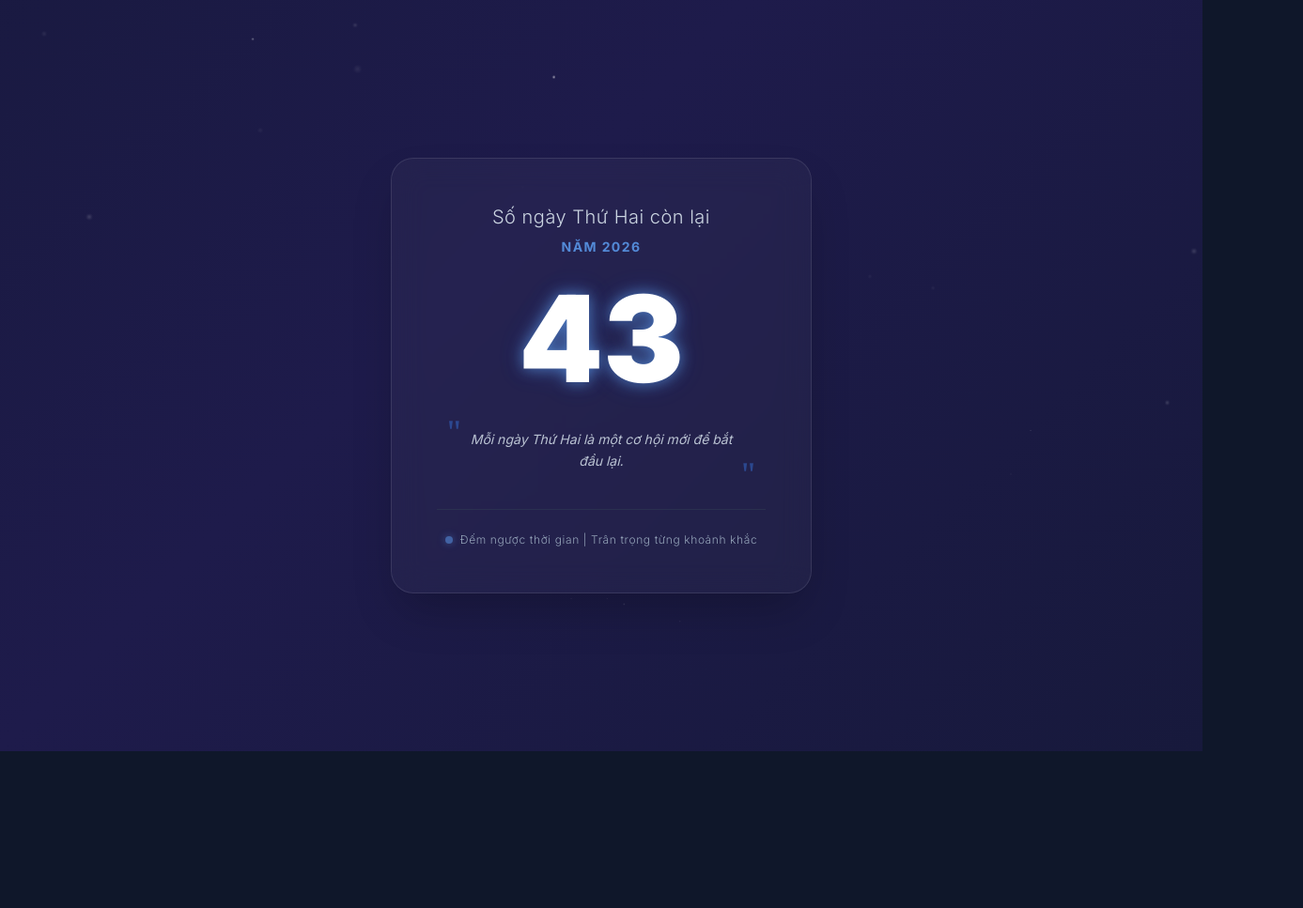
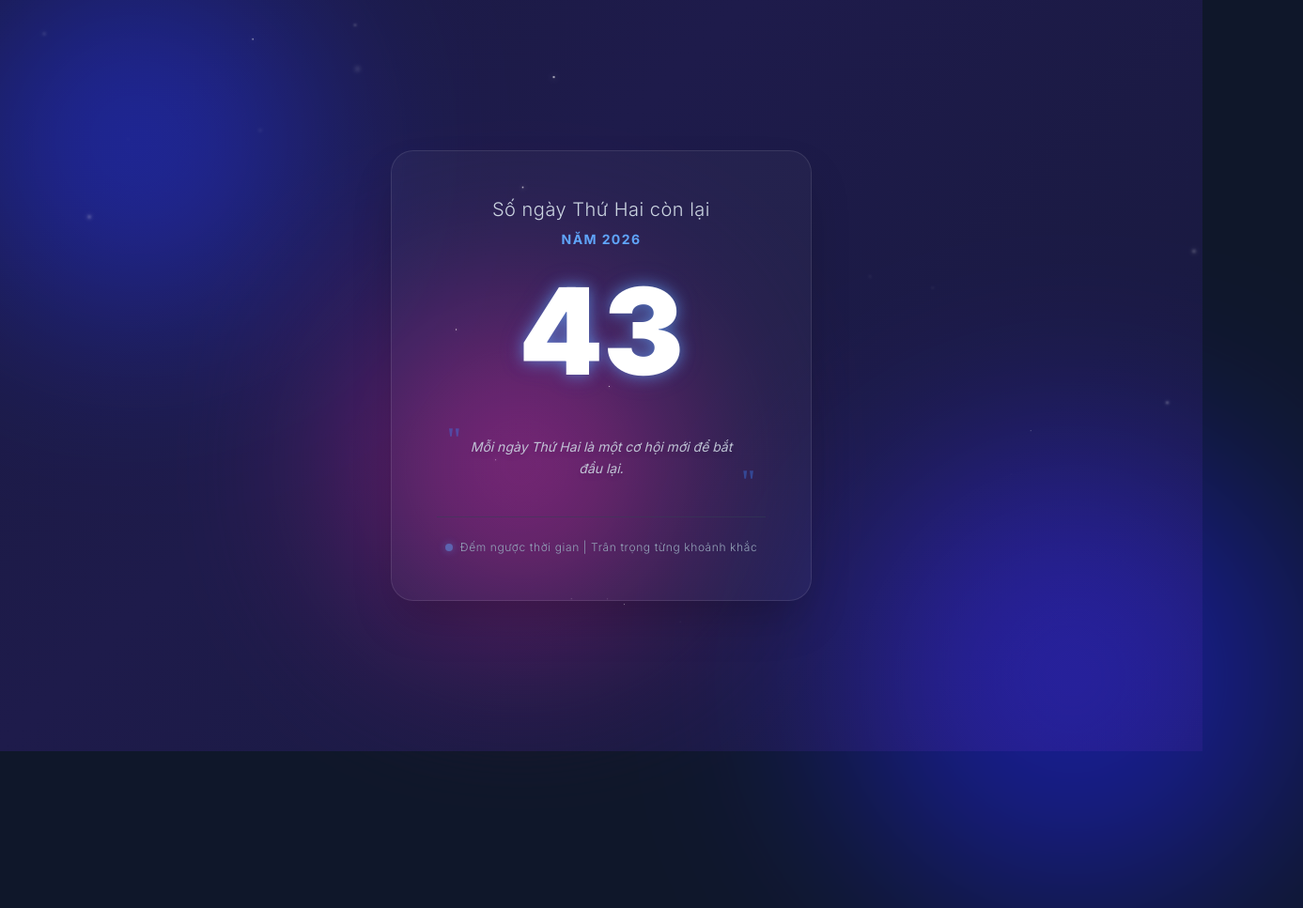
Before and after one commit to NDK2002/The-Last-Mondays, a plain HTML site: page index.html in a window 1280 px wide. Shown: the whole page at 94% size, 1387 px wide, since content can reach past the window. Before the commit the page ends 800 px from the top, so only its background shows below. Drawn offline with nearby package versions, Linux system fonts and the light colour scheme.

Commit message:
ui: enhance visual experience with glassmorphism and animations

```diff
--- a/index.html
+++ b/index.html
@@ -12,26 +12,41 @@
 
 <body class="flex items-center justify-center min-h-screen relative bg-slate-900 text-white">
 
+    <!-- Ambient glowing orbs -->
+    <div class="orb orb-1"></div>
+    <div class="orb orb-2"></div>
+    <div class="orb orb-3"></div>
+
     <div id="particles"></div>
 
-    <div class="glass p-12 rounded-3xl shadow-2xl text-center max-w-md w-full relative z-10 mx-4">
-        <h1 class="text-xl font-light text-slate-300 mb-2 tracking-wide">Số ngày Thứ Hai còn lại</h1>
-        <div id="year-label" class="text-sm font-bold text-blue-400 uppercase tracking-widest mb-6 opacity-80">...</div>
+    <div class="glass-wrapper w-full max-w-md mx-4 relative z-10 flex justify-center">
+        <div class="glass p-12 rounded-3xl shadow-2xl text-center w-full relative preserve-3d">
+            <h1 class="stagger-1 text-xl font-light text-slate-300 mb-2 tracking-wide" style="--z-depth: 20px;">Số ngày
+                Thứ Hai còn lại</h1>
+            <div id="year-label"
+                class="stagger-2 text-sm font-bold text-blue-400 uppercase tracking-widest mb-6 opacity-80"
+                style="--z-depth: 25px;">...</div>
 
-        <div id="monday-count" class="text-9xl font-black text-white mb-8 number-glow">00</div>
+            <div class="stagger-3 pb-4" style="--z-depth: 60px;">
+                <div id="monday-count" class="text-9xl font-black text-white mb-4 number-glow">00</div>
+            </div>
 
-        <div class="relative max-w-[280px] mx-auto mb-2">
-            <span class="text-4xl text-blue-500 opacity-40 absolute -top-4 -left-6 font-serif">"</span>
-            <p class="text-slate-300 italic text-sm opacity-90 leading-relaxed relative z-10">
-                Mỗi ngày Thứ Hai là một cơ hội mới để bắt đầu lại.
-            </p>
-            <span class="text-4xl text-blue-500 opacity-40 absolute -bottom-6 -right-6 font-serif">"</span>
-        </div>
+            <div class="stagger-4 relative max-w-[280px] mx-auto mb-2 mt-4" style="--z-depth: 35px;">
+                <span class="text-4xl text-blue-500 opacity-40 absolute -top-4 -left-6 font-serif"
+                    style="transform: translateZ(15px); display: inline-block;">"</span>
+                <p class="text-slate-300 italic text-sm opacity-90 leading-relaxed relative z-10 drop-shadow-lg">
+                    Mỗi ngày Thứ Hai là một cơ hội mới để bắt đầu lại.
+                </p>
+                <span class="text-4xl text-blue-500 opacity-40 absolute -bottom-6 -right-6 font-serif"
+                    style="transform: translateZ(15px); display: inline-block;">"</span>
+            </div>
 
-        <div
-            class="mt-10 pt-6 border-t border-slate-700/50 text-xs text-slate-400 tracking-wider font-light flex items-center justify-center gap-2">
-            <span class="w-2 h-2 rounded-full bg-blue-400 animate-pulse shadow-[0_0_8px_rgba(96,165,250,0.8)]"></span>
-            Đếm ngược thời gian | Trân trọng từng khoảnh khắc
+            <div class="stagger-5 mt-10 pt-6 border-t border-slate-700/50 text-xs text-slate-400 tracking-wider font-light flex items-center justify-center gap-2"
+                style="--z-depth: 20px;">
+                <span
+                    class="w-2 h-2 rounded-full bg-blue-400 animate-pulse shadow-[0_0_8px_rgba(96,165,250,0.8)]"></span>
+                Đếm ngược thời gian | Trân trọng từng khoảnh khắc
+            </div>
         </div>
     </div>
 
--- a/script.js
+++ b/script.js
@@ -73,7 +73,38 @@ document.addEventListener('DOMContentLoaded', () => {
     // Start counter animation after a small delay corresponding to the fade-in of the card
     setTimeout(() => {
         animateValue(countElement, 0, data.count, 2500);
-    }, 400);
+    }, 600); // Increased slightly for the new staggered animations
 
     createParticles();
+    initTiltEffect();
 });
+
+function initTiltEffect() {
+    const card = document.querySelector('.glass');
+    let rafId = null;
+
+    document.addEventListener('mousemove', (e) => {
+        if (!card) return;
+        if (window.innerWidth < 768) return; // Disable on small screens layout
+
+        const xAxis = (window.innerWidth / 2 - e.pageX) / 25;
+        const yAxis = (window.innerHeight / 2 - e.pageY) / 25;
+
+        if (rafId) cancelAnimationFrame(rafId);
+        rafId = requestAnimationFrame(() => {
+            // Apply 3D tilt
+            card.style.transform = `rotateY(${xAxis}deg) rotateX(${yAxis}deg)`;
+        });
+    });
+
+    document.addEventListener('mouseleave', () => {
+        if (!card) return;
+        if (rafId) cancelAnimationFrame(rafId);
+        card.style.transition = 'transform 0.5s cubic-bezier(0.175, 0.885, 0.32, 1.275)';
+        card.style.transform = `rotateY(0deg) rotateX(0deg)`;
+
+        setTimeout(() => {
+            card.style.transition = 'transform 0.1s cubic-bezier(0.25, 0.46, 0.45, 0.94)';
+        }, 500);
+    });
+}
--- a/styles.css
+++ b/styles.css
@@ -46,21 +46,24 @@ body {
     }
 }
 
+.glass-wrapper {
+    animation: float 6s ease-in-out infinite, fadeUp 1s ease-out forwards;
+    perspective: 1000px;
+}
+
 .glass {
     background: rgba(255, 255, 255, 0.03);
     backdrop-filter: blur(16px);
     -webkit-backdrop-filter: blur(16px);
     border: 1px solid rgba(255, 255, 255, 0.1);
-    box-shadow: 0 4px 30px rgba(0, 0, 0, 0.1);
-    transition: transform 0.4s cubic-bezier(0.175, 0.885, 0.32, 1.275), box-shadow 0.4s ease, background 0.4s ease;
-    animation: float 6s ease-in-out infinite, fadeUp 1s ease-out forwards;
+    box-shadow: 0 10px 40px rgba(0, 0, 0, 0.2), inset 0 0 0 1px rgba(255, 255, 255, 0.05);
+    transition: transform 0.1s cubic-bezier(0.25, 0.46, 0.45, 0.94), box-shadow 0.4s ease, background 0.4s ease;
 }
 
 .glass:hover {
-    transform: translateY(-8px) scale(1.03);
-    box-shadow: 0 25px 50px rgba(0, 0, 0, 0.5);
-    background: rgba(255, 255, 255, 0.05);
-    border: 1px solid rgba(255, 255, 255, 0.25);
+    box-shadow: 0 30px 60px rgba(0, 0, 0, 0.4), inset 0 0 0 1px rgba(255, 255, 255, 0.1);
+    background: rgba(255, 255, 255, 0.06);
+    border: 1px solid rgba(255, 255, 255, 0.2);
 }
 
 @keyframes float {
@@ -116,7 +119,8 @@ body {
 
 .particle {
     position: absolute;
-    background: rgba(255, 255, 255, 0.5);
+    background: radial-gradient(circle, rgba(255, 255, 255, 1) 0%, rgba(255, 255, 255, 0.1) 100%);
+    box-shadow: 0 0 10px rgba(255, 255, 255, 0.5);
     border-radius: 50%;
     animation: rise linear infinite;
 }
@@ -140,3 +144,101 @@ body {
         opacity: 0;
     }
 }
+
+/* --- WOW EFFECTS --- */
+
+/* Ambient Orbs */
+.orb {
+    position: absolute;
+    border-radius: 50%;
+    filter: blur(100px);
+    opacity: 0.5;
+    z-index: 0;
+    pointer-events: none;
+    animation: drift 20s infinite ease-in-out alternate;
+    mix-blend-mode: color-dodge;
+}
+
+.orb-1 {
+    width: 350px;
+    height: 350px;
+    background: #3b82f6;
+    top: -50px;
+    left: -50px;
+}
+
+.orb-2 {
+    width: 450px;
+    height: 450px;
+    background: #8b5cf6;
+    bottom: -100px;
+    right: -50px;
+    animation-delay: -5s;
+    animation-duration: 25s;
+}
+
+.orb-3 {
+    width: 300px;
+    height: 300px;
+    background: #ec4899;
+    top: 40%;
+    left: 30%;
+    animation-delay: -10s;
+    animation-duration: 22s;
+}
+
+@keyframes drift {
+    0% {
+        transform: translate(0, 0) scale(1);
+    }
+
+    50% {
+        transform: translate(40px, 50px) scale(1.1);
+    }
+
+    100% {
+        transform: translate(-30px, -40px) scale(0.9);
+    }
+}
+
+/* Staggered entry animations */
+.stagger-1 {
+    opacity: 0;
+    animation: fadeUpInner 0.8s cubic-bezier(0.175, 0.885, 0.32, 1.275) 0.2s forwards;
+}
+
+.stagger-2 {
+    opacity: 0;
+    animation: fadeUpInner 0.8s cubic-bezier(0.175, 0.885, 0.32, 1.275) 0.3s forwards;
+}
+
+.stagger-3 {
+    opacity: 0;
+    animation: fadeUpInner 0.8s cubic-bezier(0.175, 0.885, 0.32, 1.275) 0.5s forwards;
+}
+
+.stagger-4 {
+    opacity: 0;
+    animation: fadeUpInner 0.8s cubic-bezier(0.175, 0.885, 0.32, 1.275) 0.7s forwards;
+}
+
+.stagger-5 {
+    opacity: 0;
+    animation: fadeUpInner 0.8s cubic-bezier(0.175, 0.885, 0.32, 1.275) 0.9s forwards;
+}
+
+@keyframes fadeUpInner {
+    0% {
+        opacity: 0;
+        transform: translateY(30px) translateZ(0);
+    }
+
+    100% {
+        opacity: 1;
+        transform: translateY(0) translateZ(var(--z-depth, 0px));
+    }
+}
+
+.preserve-3d {
+    transform-style: preserve-3d;
+}
```
